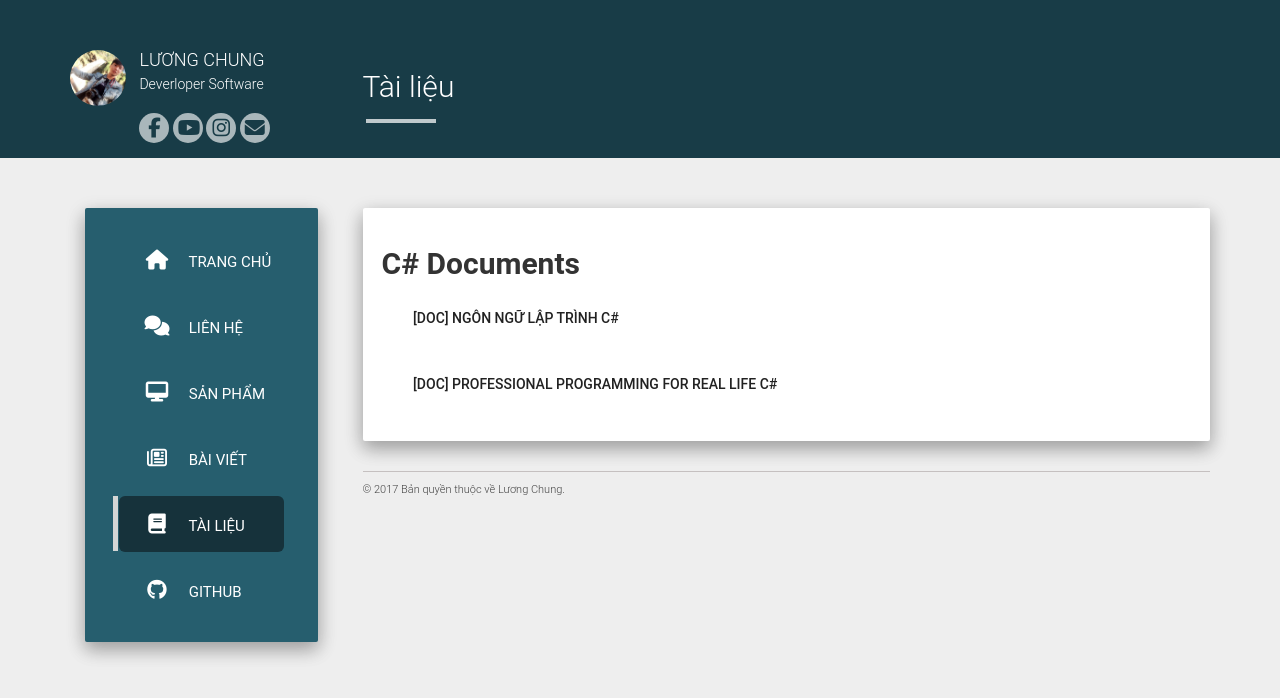
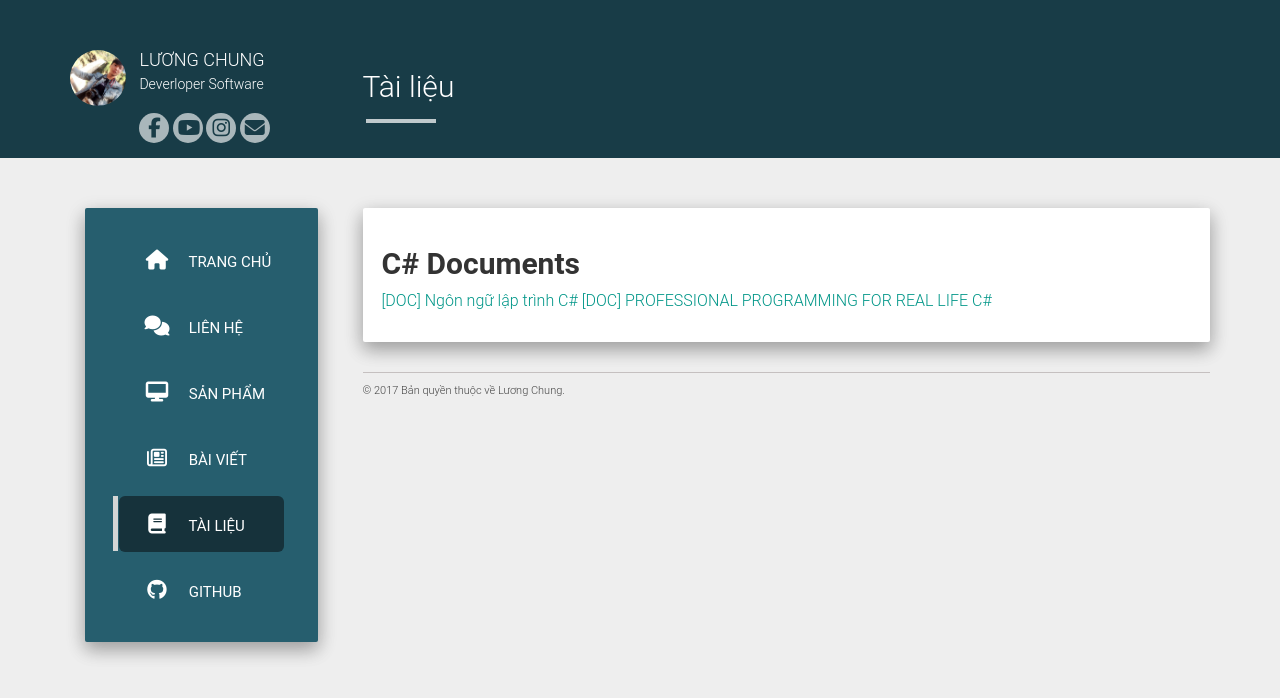
Before and after one commit to luongchung/luongchung.github.io, a Jekyll site: the page built from tailieu.md, in a window 1280 px wide. Shown: the top 698 px of the page. Built offline with Jekyll 4.4.1, drawn with Linux system fonts in a browser that asks for light colours; nearby versions of some CDN libraries.

Commit message:
Update pages

```diff
--- a/tailieu.md
+++ b/tailieu.md
@@ -4,10 +4,7 @@ title: Tài liệu
 permalink: /tailieu/
 ---
 <h2><b>C# Documents</b></h2>
-<button type="button" href="https://luongchung.github.io/doc/NgonngulaptrinhCSharp.pdf" class="btn">
-[DOC] Ngôn ngữ lập trình C#
-</button>
 
-<button type="button" href="https://luongchung.github.io/doc/PROFESSIONALCsharp.pdf" class="btn">
-[DOC] PROFESSIONAL PROGRAMMING FOR REAL LIFE C#
-</button>
+
+<a href="https://luongchung.github.io/doc/NgonngulaptrinhCSharp.pdf">[DOC] Ngôn ngữ lập trình C#</a>
+<a href="https://luongchung.github.io/doc/PROFESSIONALCsharp.pdf">[DOC] PROFESSIONAL PROGRAMMING FOR REAL LIFE C# </a>
```
